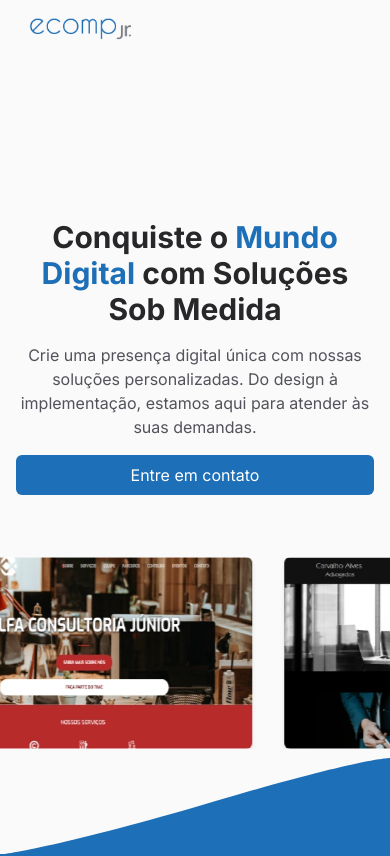
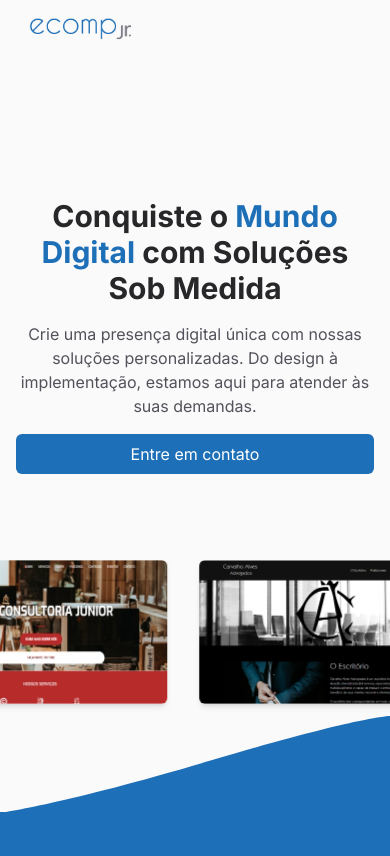
Before and after one commit to jnaraujo/prosel-ecompjr, a React (Vite) app in the folder web/: page / in a window 390 px wide. Shown: the top 856 px of the page. Built offline with nearby package versions, Linux system fonts and the light colour scheme.

Commit message:
✨ feat: improved hero

```diff
--- a/web/src/components/layouts/hero/index.tsx
+++ b/web/src/components/layouts/hero/index.tsx
@@ -6,7 +6,7 @@ import Button from "../../button"
 
 export default function Hero() {
   return (
-    <section className="relative flex min-h-[95vh] flex-1 flex-col items-center justify-center md:gap-16">
+    <section className="relative flex min-h-[90vh] flex-1 flex-col items-center justify-center md:min-h-[95vh] md:gap-16">
       <div className="flex min-h-[400px] max-w-[530px] flex-col items-center justify-center gap-4 px-4 text-center">
         <h1 className="text-3xl font-bold text-zinc-800 md:text-5xl">
           Conquiste o <span className="text-brand-blue">Mundo Digital</span> com
@@ -32,7 +32,7 @@ export default function Hero() {
         {images.map((item) => (
           <div
             key={item}
-            className="mx-4 h-48 overflow-hidden rounded-md shadow-md transition duration-300 ease-in-out hover:shadow-xl"
+            className="mx-4 h-36 overflow-hidden rounded-md shadow-md transition duration-300 ease-in-out hover:shadow-xl md:h-48"
           >
             <img src={item} alt="logo" className="aspect-video h-full" />
           </div>
```
